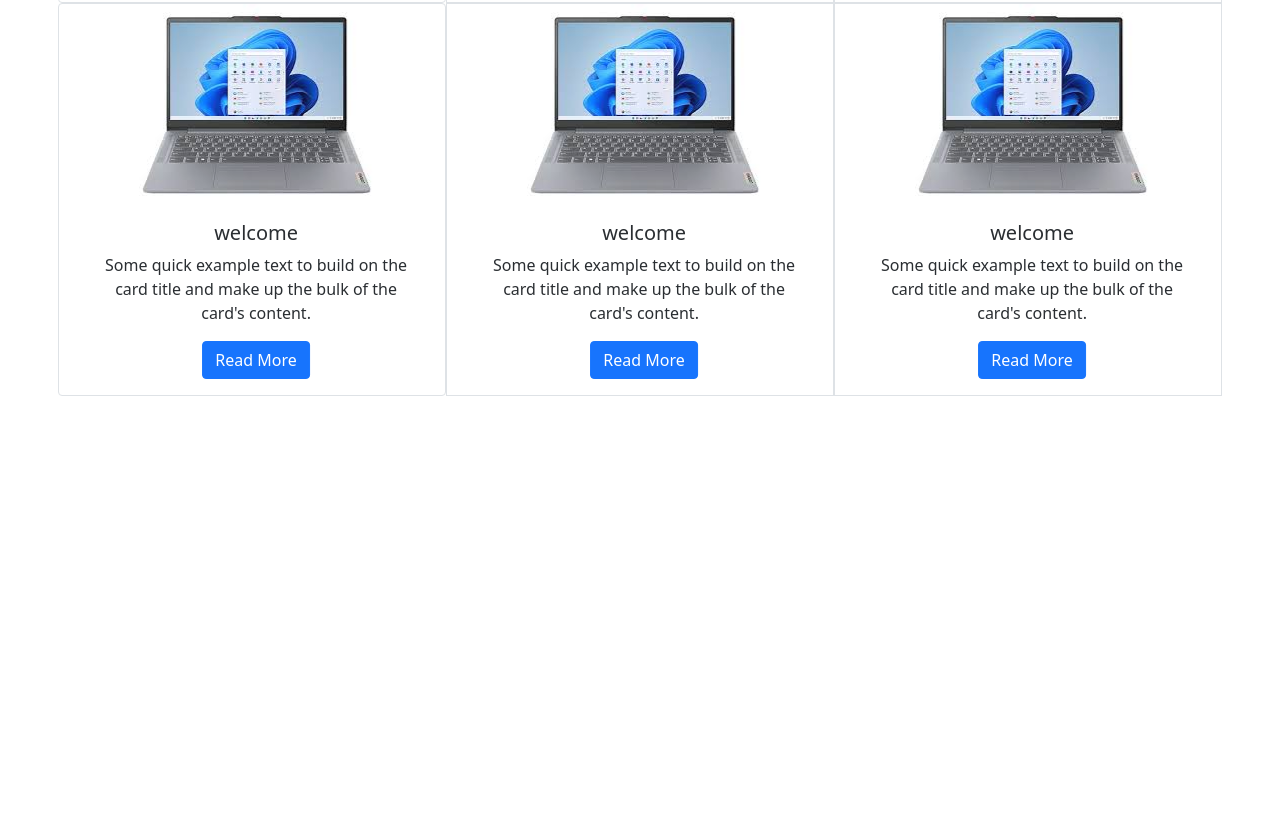
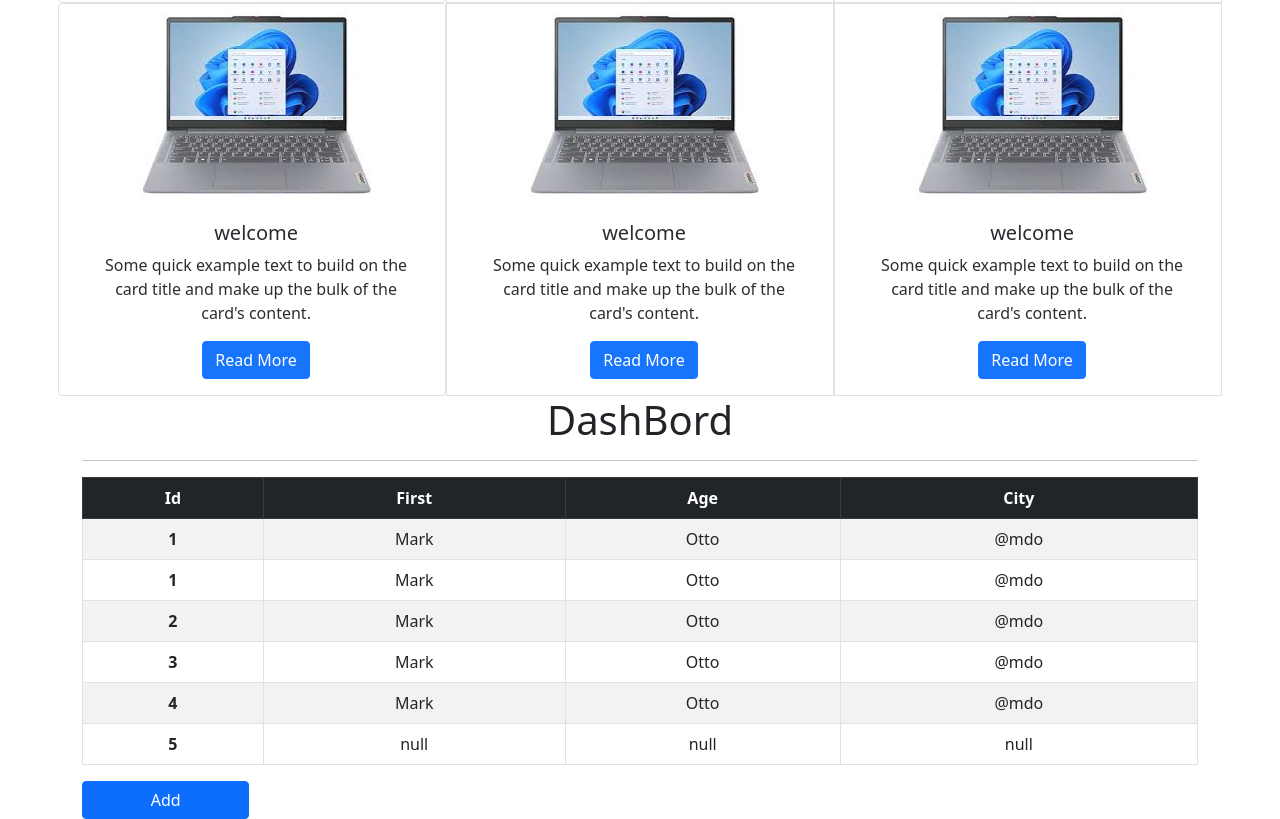
Before and after one commit to Arjun151098/app_using_bootstrap, a plain HTML site: page index.html in a window 1280 px wide. Shown: the part 1037-1856 px from the top of the page. Before the commit the page ends 1433 px from the top, so only its background shows below. Drawn offline with nearby package versions, Linux system fonts and the light colour scheme.

Commit message:
Add files via upload

```diff
--- a/index.html
+++ b/index.html
@@ -35,7 +35,7 @@
 
     <header>
       <nav class="navbar navbar-expand-lg  navbar-dark bg-dark ">
-        <div class="container">
+        <div class="container-fluid">
                <a class="navbar-brand"data-aos="zoom-in" data-aos-delay="500" data-aos-duration="3000" >
                 <img src="./doc.jpg " alt="" width="30" height="24">
                 Task Manager</a>
@@ -61,7 +61,7 @@
 
 
 
-    <div class="container-fluid">
+    <div class="container">
 
       <div id="carouselExampleSlidesOnly" class="carousel slide mm" data-bs-ride="carousel">
         <div class="carousel-inner " data-aos="zoom-in" data-aos-delay="500" data-aos-duration="3000">
@@ -223,6 +223,112 @@
   </div>
 
 
+  <div class="container table-responsive" >
+         <h1 class="h1 text-center">DashBord</h1>
+         <hr>
+         <table class="table text-center table-striped  table-hover table-bordered">
+          <thead class="table-dark">
+            <tr>
+      <th scope="col">Id</th>
+      <th scope="col">First</th>
+      <th scope="col">Age</th>
+      <th scope="col">City</th>
+    </tr>
+          </thead>
+          <tbody>
+             <tr>
+      <th scope="row">1</th>
+      <td>Mark</td>
+      <td>Otto</td>
+      <td>@mdo</td>
+    </tr>
+
+     <tr>
+      <th scope="row">1</th>
+      <td>Mark</td>
+      <td>Otto</td>
+      <td>@mdo</td>
+    </tr>
+     <tr>
+      <th scope="row">2</th>
+      <td>Mark</td>
+      <td>Otto</td>
+      <td>@mdo</td>
+    </tr>
+     <tr>
+      <th scope="row">3</th>
+      <td>Mark</td>
+      <td>Otto</td>
+      <td>@mdo</td>
+    </tr>
+     <tr>
+      <th scope="row">4</th>
+      <td>Mark</td>
+      <td>Otto</td>
+      <td>@mdo</td>
+    </tr>
+     <tr>
+      <th scope="row">5</th>
+      <td  id="fname">null</td>
+      <td  id="fage">null</td>
+      <td  id="fcity">null</td>
+    </tr>
+          </tbody>
+
+         </table>
+
+
+         <!-- Button trigger modal -->
+<button type="button" class="btn btn-primary" style="width: 15%;" data-bs-toggle="modal" data-bs-target="#exampleModal">
+  Add
+</button>
+
+<!-- Modal -->
+<div class="modal fade" id="exampleModal" tabindex="-1" aria-labelledby="exampleModalLabel" aria-hidden="true" >
+  <div class="modal-dialog" >
+    <div class="modal-content">
+      <div class="modal-header">
+        <h5 class="modal-title" id="exampleModalLabel">Add Details</h5>
+        <button type="button" class="btn-close" data-bs-dismiss="modal" aria-label="Close"></button>
+      </div>
+      <div class="modal-body">
+
+
+      <form>
+
+        <label>Name : </label>
+        <input type="text" placeholder="Enter your Name" id="ename" >
+        <br>
+        <br>
+        <label>Age :</label>
+        <input type="text" placeholder="Enter your Age" id="age" >
+        <br>
+        <br>
+        <label>City :</label>
+        <input type="text" placeholder="Enter your City" id="city" >
+
+
+
+
+
+
+      </div>
+      <div class="modal-footer">
+        <button type="button" class="btn btn-secondary" data-bs-dismiss="modal">Close</button>
+        <button type="button" class="btn btn-primary" onclick="formadd ()">Save</button>
+      </div>
+      </form>
+    </div>
+  </div>
+</div>
+
+
+
+
+
+  </div>
+
+
   </body>
 
 
@@ -238,6 +344,27 @@
     <script>
       AOS.init();
     </script>
+
+    <script >
+
+
+      function  formadd () {
+
+        var name = document.getElementById("ename").value
+        var age = document.getElementById("age").value
+        var city = document.getElementById("city").value
+
+
+        document.getElementById("fname").innerHTML=name
+        document.getElementById("fage").innerHTML=age
+        document.getElementById("fcity").innerHTML=city
+
+
+        console.log("Your name is "+name +" " +" your age is "+age +" " + "your city is : "+city)
+
+        }
+
+    </script>
 </body>
 
 
```
